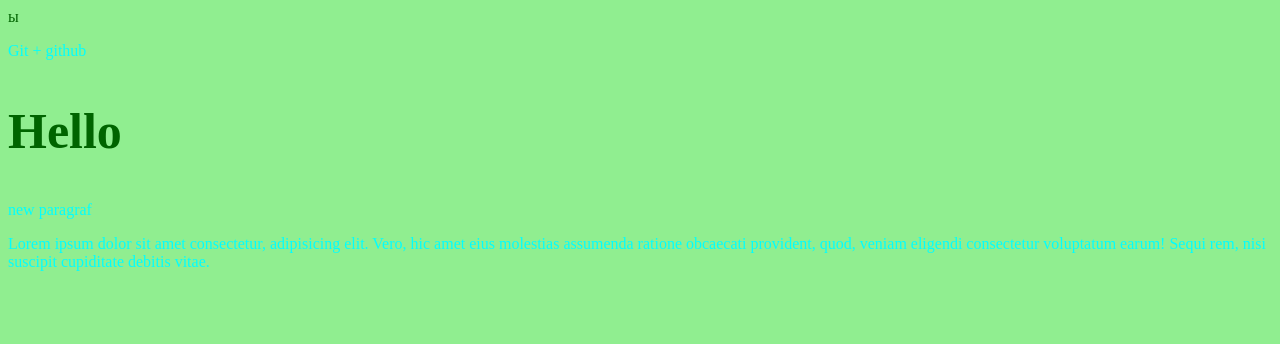
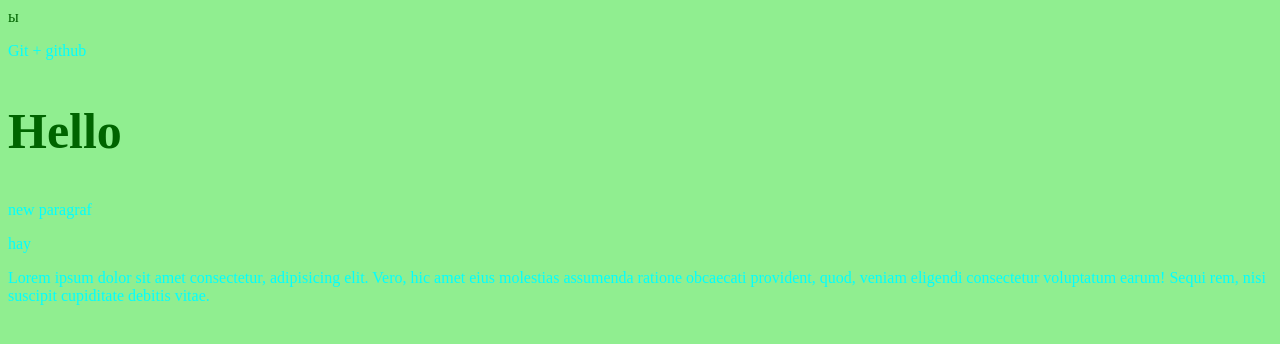
Before and after one commit to Ybalsunov/itdoctor, a plain HTML site: page index.html in a window 1280 px wide. Drawn offline with Linux system fonts and the light colour scheme.

Commit message:
new text

```diff
--- a/index.html
+++ b/index.html
@@ -11,6 +11,7 @@
     <p>Git + github</p>
     <h2>Hello</h2>
     <p>new paragraf</p>
+    <p>hay</p>
     <p>Lorem ipsum dolor sit amet consectetur, adipisicing elit.
         Vero, hic amet eius molestias assumenda ratione obcaecati provident, quod,
         veniam eligendi consectetur voluptatum earum! Sequi rem, nisi suscipit cupiditate debitis vitae.</p>
```
